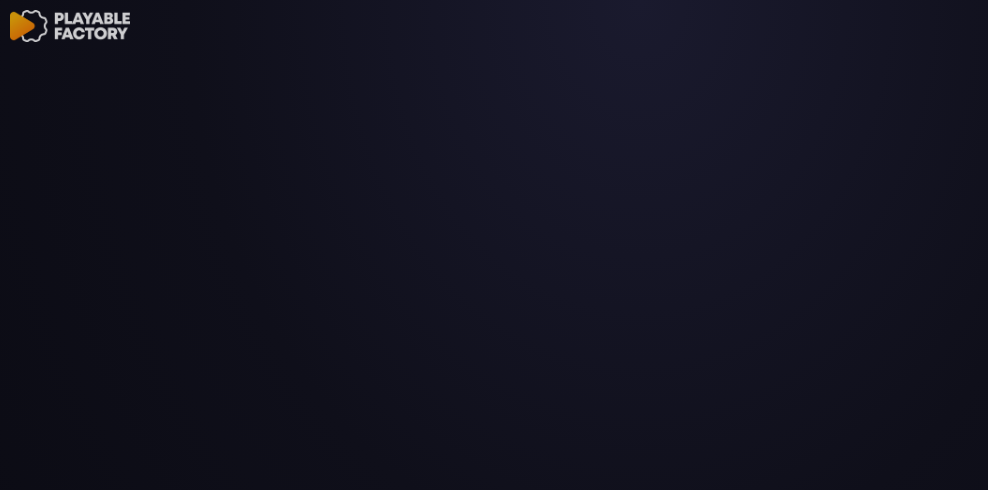
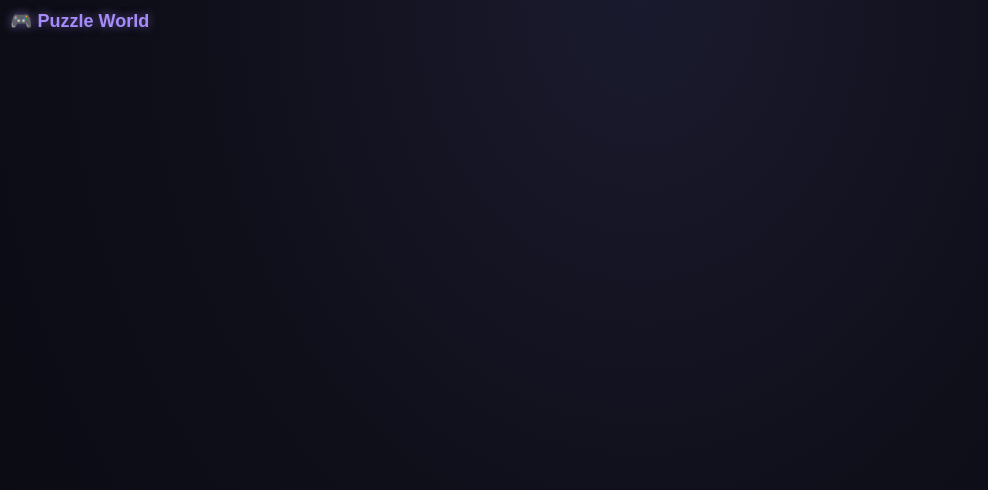
Before and after one commit to mmuuhmmtt/world-puzzle-game, a website: page public/index.html in a window 1280 px wide. Shown: the whole page, without its empty margins (0-988 px from the left). Drawn offline with Linux system fonts and the light colour scheme.

Commit message:
Change logo to Puzzle World

```diff
--- a/public/index.html
+++ b/public/index.html
@@ -22,12 +22,16 @@
 
     #logo {
       width: 100%;
-      max-width: 120px;
+      max-width: 150px;
       position: absolute;
       top: 10px;
       left: 10px;
       z-index: 100;
-      opacity: 0.8;
+      font-family: 'Sniglet', sans-serif;
+      font-size: 18px;
+      font-weight: bold;
+      color: #a78bfa;
+      text-shadow: 0 0 10px rgba(167, 139, 250, 0.5);
     }
 
     #bg {
@@ -50,7 +54,7 @@
 
 <body>
   <div id="bg"></div>
-  <img id="logo" src="./assets/core/logo_white.png" alt="loading">
+  <div id="logo">🎮 Puzzle World</div>
   <script>
     document.addEventListener('contextmenu', event => event.preventDefault());
   </script>
```
Also changed, not shown: dist/index.html.
